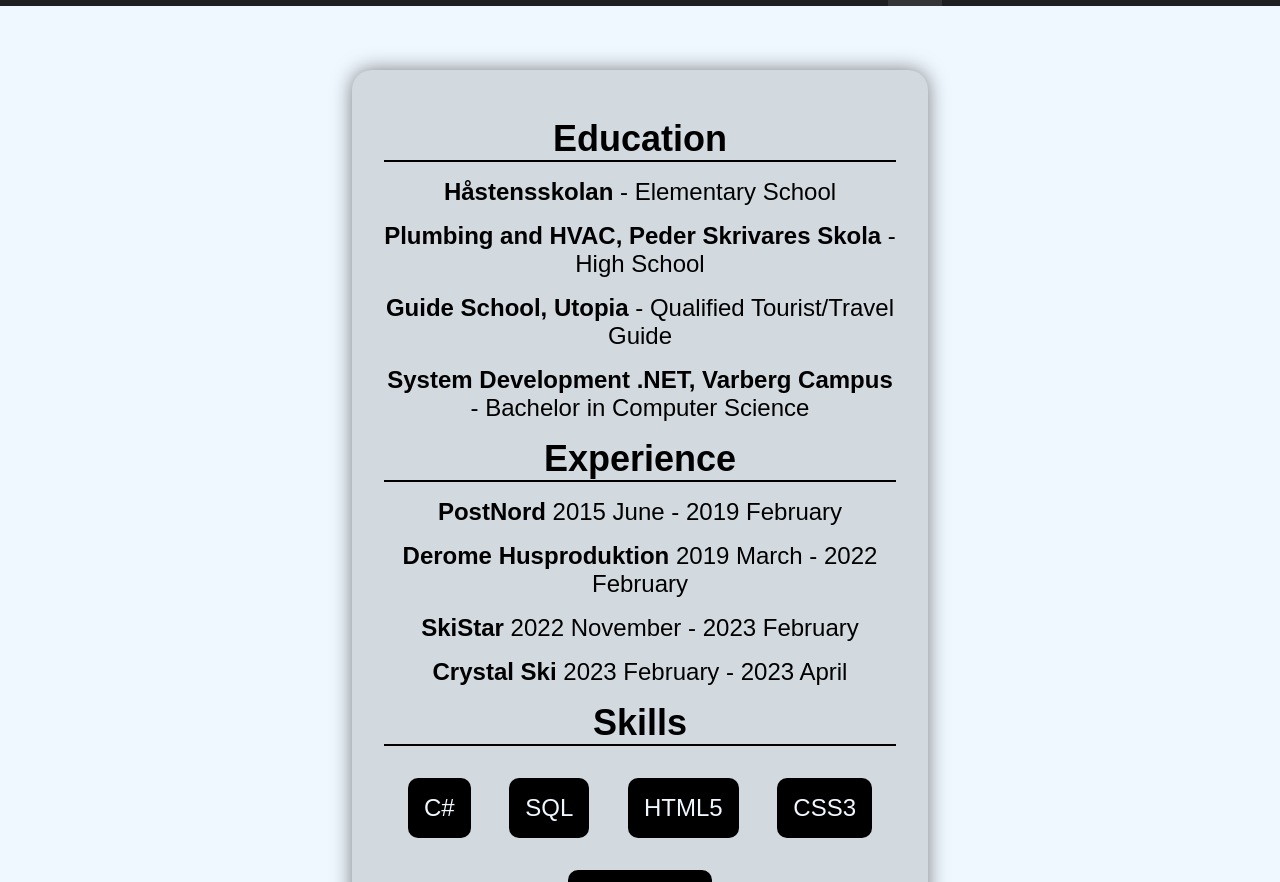
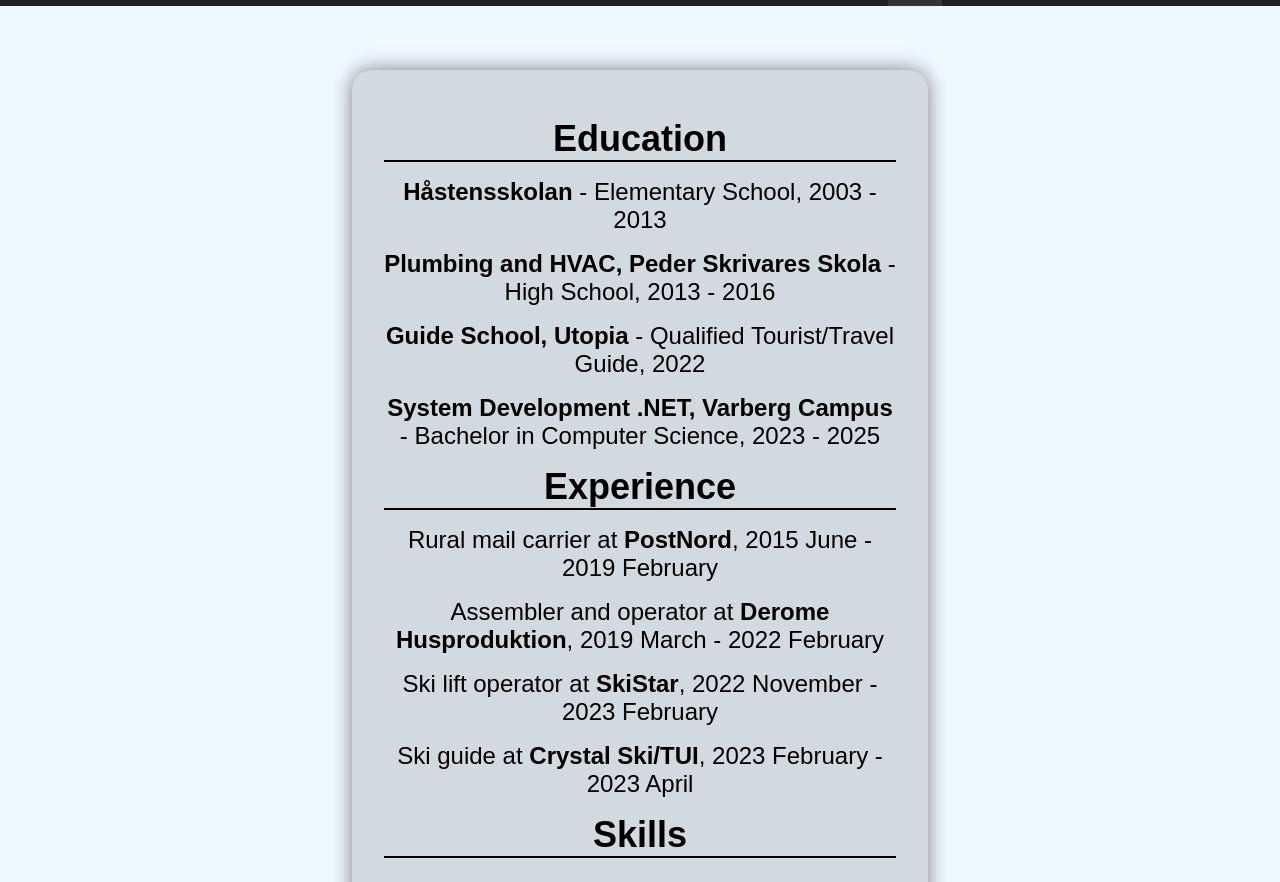
Before and after one commit to Eddanz/CV, a plain HTML site: page cv.html in a window 1280 px wide. Shown: the part 74-956 px from the top of the page. Drawn offline with Linux system fonts and the light colour scheme.

Commit message:
added json file for cv data, changed linkedin url, added an easter egg

```diff
--- a/CSS/style.css
+++ b/CSS/style.css
@@ -449,6 +449,9 @@
     padding: 0;
 }
 
+/* EASTER EGG MODAL */
+
+
 /*
 ===========================
 ======= FOOTER CSS ========
--- /dev/null
+++ b/Data/cv.json
@@ -0,0 +1,65 @@
+{
+    "education":[
+        {
+            "name": "Håstensskolan",
+            "type": "Elementary School",
+            "year": "2003 - 2013"
+        },
+        {
+            "name": "Plumbing and HVAC, Peder Skrivares Skola",
+            "type": "High School",
+            "year": "2013 - 2016"
+        },
+        {
+            "name": "Guide School, Utopia",
+            "type": "Qualified Tourist/Travel Guide",
+            "year": "2022"
+        },
+        {
+            "name": "System Development .NET, Varberg Campus",
+            "type": "Bachelor in Computer Science",
+            "year": "2023 - 2025"
+        }
+    ],
+
+    "experience":[
+        {
+            "company": "PostNord",
+            "title": "Rural mail carrier",
+            "year": "2015 June - 2019 February"
+        },
+        {
+            "company": "Derome Husproduktion",
+            "title": "Assembler and operator",
+            "year": "2019 March - 2022 February"
+        },
+        {
+            "company": "SkiStar",
+            "title": "Ski lift operator",
+            "year": "2022 November - 2023 February"
+        },
+        {
+            "company": "Crystal Ski/TUI",
+            "title": "Ski guide",
+            "year": "2023 February - 2023 April"
+        }
+    ],
+
+    "skills":[
+        {
+            "skill": "C#"
+        },
+        {
+            "skill": "SQL"
+        },
+        {
+            "skill": "HTML5"
+        },
+        {
+            "skill": "CSS3"
+        },
+        {
+            "skill": "JavaScript"
+        }
+    ]
+}
--- /dev/null
+++ b/JavaScript/script.js
@@ -0,0 +1,68 @@
+/* Script for cv.json */
+
+fetch('Data/cv.json')
+.then(response => response.json())
+.then(data => {
+    var educationList = document.getElementById('education');
+    data.education.forEach(function(education) {
+        var listItem = document.createElement('li');
+        listItem.innerHTML = `${education.name.bold()} - ${education.type}, ${education.year}`;
+        educationList.appendChild(listItem);
+    });
+
+    var experienceList = document.getElementById('experience');
+    data.experience.forEach(function(experience) {
+        var listItem = document.createElement('li');
+        listItem.innerHTML = `${experience.title} at ${experience.company.bold()}, ${experience.year}`;
+        experienceList.appendChild(listItem);
+    });
+
+    var skillsList = document.getElementById('skills');
+    data.skills.forEach(function(skill) {
+        var listItem = document.createElement('li');
+        listItem.textContent = skill.skill;
+        skillsList.appendChild(listItem);
+    });
+})
+
+.catch(error => console.error('Error fetching data:', error));
+
+/* easter egg 1 */
+
+var easterEggImage = document.getElementById('easterEgg');
+
+var isOriginalColor = true;
+
+var originalColor = 'AliceBlue';
+
+var savedColor = localStorage.getItem('backgroundColor');
+
+if(savedColor){
+    document.body.style.backgroundColor = savedColor;
+    isOriginalColor = false;
+}
+
+easterEggImage.addEventListener('click', function() {
+
+    if (isOriginalColor) {
+        var randomColor = getRandomColor();
+        document.body.style.backgroundColor = randomColor;
+        localStorage.setItem('backgroundColor', randomColor);
+        isOriginalColor = false;
+    } else {
+        document.body.style.backgroundColor = originalColor;
+        localStorage.removeItem('backgroundColor', originalColor);
+        isOriginalColor = true;
+    }
+});
+
+function getRandomColor() {
+    var letters = '0123456789ABCDEF';
+    var color = '#';
+    for (var i = 0; i < 6; i++) {
+        color += letters[Math.floor(Math.random() * 16)];
+    }
+    return color;
+}
+
+/* easter egg 2 */
--- a/cv.html
+++ b/cv.html
@@ -33,32 +33,16 @@
             <section class="section-1-cv">
                 <div class="education">
                     <h2>Education</h2>
-                    <ul>
-                        <li><strong>Håstensskolan</strong> - Elementary School</li>
-                        <li><strong>Plumbing and HVAC, Peder Skrivares Skola</strong> - High School</li>
-                        <li><strong>Guide School, Utopia</strong> - Qualified Tourist/Travel Guide</li>
-                        <li><strong>System Development .NET, Varberg Campus</strong> - Bachelor in Computer Science</li>
-                    </ul>
+                    <ul id="education"></ul>
                 </div>
                 <div class="experience">
                     <h2>Experience</h2>
-                    <ul>
-                        <li><strong>PostNord</strong> 2015 June - 2019 February</li>
-                        <li><strong>Derome Husproduktion</strong> 2019 March - 2022 February</li>
-                        <li><strong>SkiStar</strong> 2022 November - 2023 February</li>
-                        <li><strong>Crystal Ski</strong> 2023 February - 2023 April</li>
-                    </ul>
+                    <ul id="experience"></ul>
                 </div>
 
                 <div class="skills">
                     <h2>Skills</h2>
-                    <ul>
-                        <li>C#</li>
-                        <li>SQL</li>
-                        <li>HTML5</li>
-                        <li>CSS3</li>
-                        <li>JavaScript</li>
-                        </ul>
+                    <ul id="skills"></ul>
                 </div>
             </section>
             <section class="section-2-cv">
@@ -70,7 +54,7 @@
         <div class="footer-logos">
             <ul class="footer-logo-list">
                 <li class="logo"><a href="https://github.com/Eddanz" target="_blank"><i class="fa-brands fa-github fa-2x" style="color: #000000;"></i></a></li>
-                <li class="logo"><a href="https://www.linkedin.com/in/eddie-halling-250424294/" target="_blank"><i class="fa-brands fa-linkedin fa-2x" style="color: #000000;"></i></a></li>
+                <li class="logo"><a href="https://www.linkedin.com/in/eddie-halling/" target="_blank"><i class="fa-brands fa-linkedin fa-2x" style="color: #000000;"></i></a></li>
                 <li class="logo"><a href="mailto:exel_eddie@hotmail.com"><i class="fa-solid fa-envelope fa-2x" style="color: #000000;"></i></a></li>
                 <li class="logo"><a href="tel:+46704862648"><i class="fa-solid fa-phone fa-2x" style="color: #000000;"></i></a></li>
             </ul>
@@ -79,5 +63,6 @@
             <p>&copy 2024 EDDIE HALLING</p>
         </div>
     </footer>
+    <script src="JavaScript/script.js"></script>
 </body>
 </html>
```
Also changed, not shown: aboutme.html (+3 -2 lines), contact.html (+3 -2 lines), index.html (+2 -2 lines), portfolio.html (+2 -1 lines), 1 other file.
